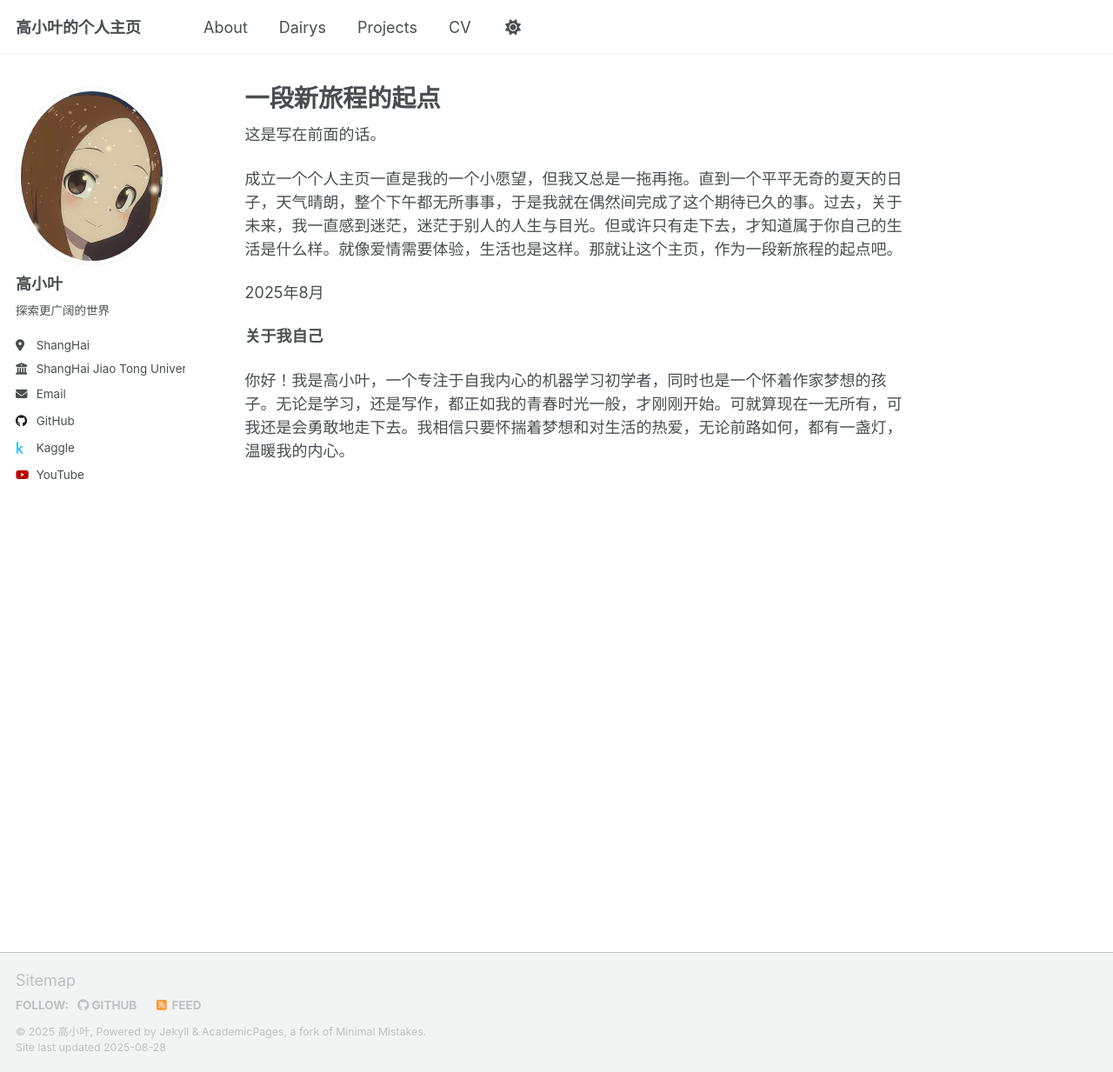
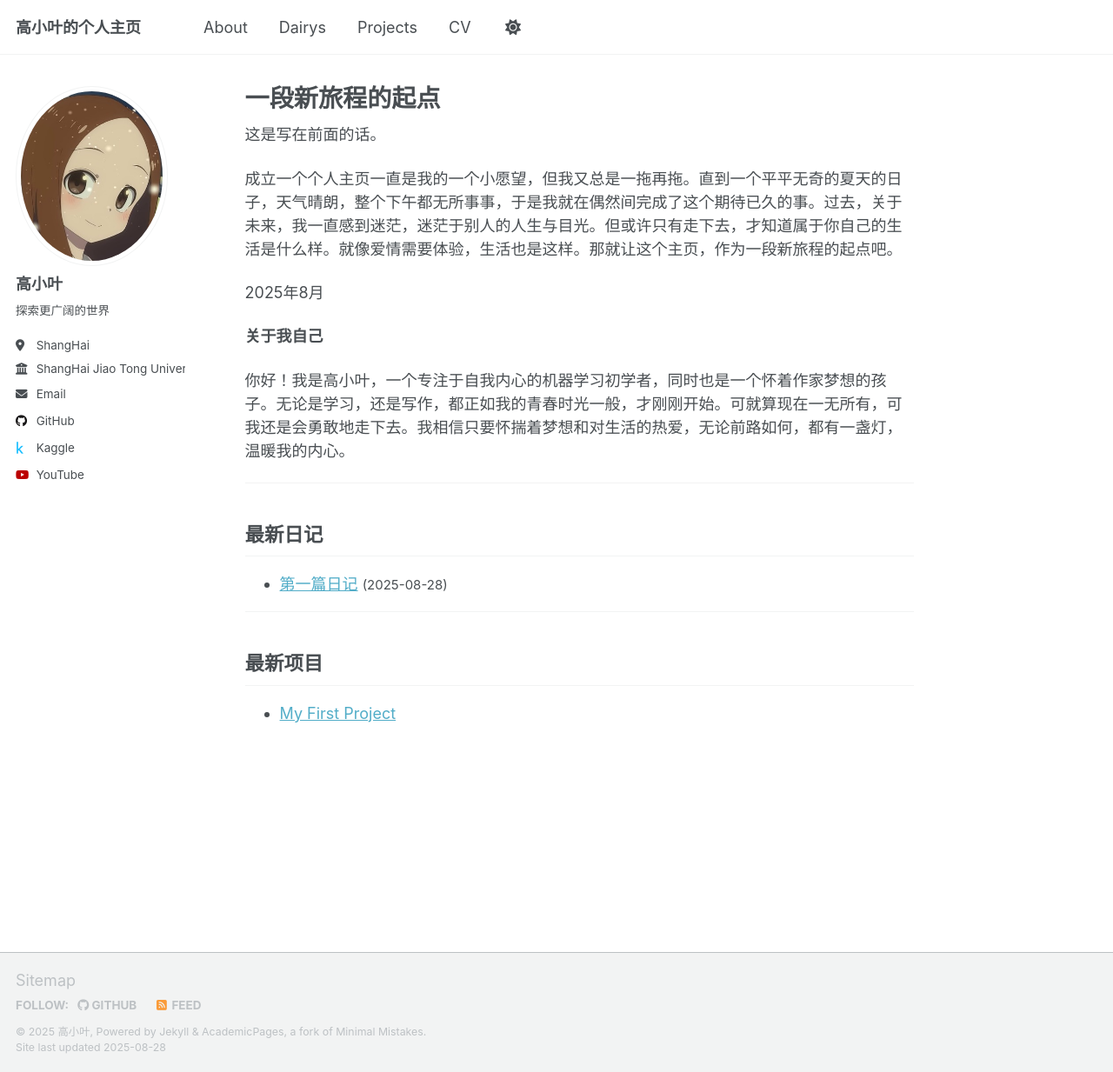
Before and after one commit to gaoyesjtu/gaoyesjtu.github.io, a Jekyll site: the page built from _pages/about.md, in a window 1280 px wide and 1233 px high. Shown: the whole window at 87% size. Built offline with Jekyll 4.4.1, drawn with Linux system fonts in a browser that asks for light colours; a script that is not in the unit is left out.

Commit message:
Update about.md

```diff
--- a/_pages/about.md
+++ b/_pages/about.md
@@ -16,3 +16,20 @@ redirect_from:
 **关于我自己**
 
 你好！我是高小叶，一个专注于自我内心的机器学习初学者，同时也是一个怀着作家梦想的孩子。无论是学习，还是写作，都正如我的青春时光一般，才刚刚开始。可就算现在一无所有，可我还是会勇敢地走下去。我相信只要怀揣着梦想和对生活的热爱，无论前路如何，都有一盏灯，温暖我的内心。
+
+
+
+
+---
+
+## 最新日记
+{% for diary in site.dairys limit:3 %}
+- [{{ diary.title }}]({{ diary.url }}) <span style="font-size:smaller">({{ diary.date | date: "%Y-%m-%d" }})</span>
+{% endfor %}
+
+---
+
+## 最新项目
+{% for project in site.projects limit:3 %}
+- [{{ project.title }}]({{ project.url }})
+{% endfor %}
```
